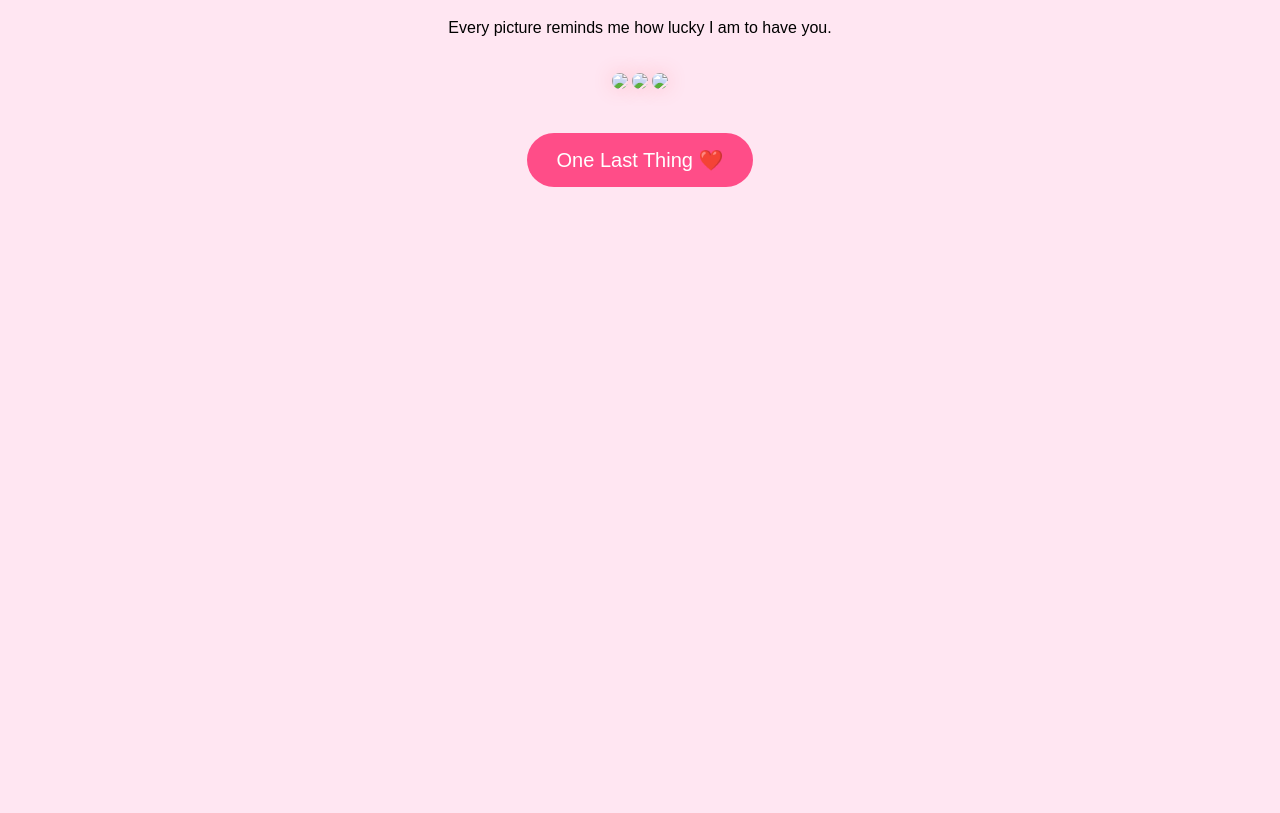
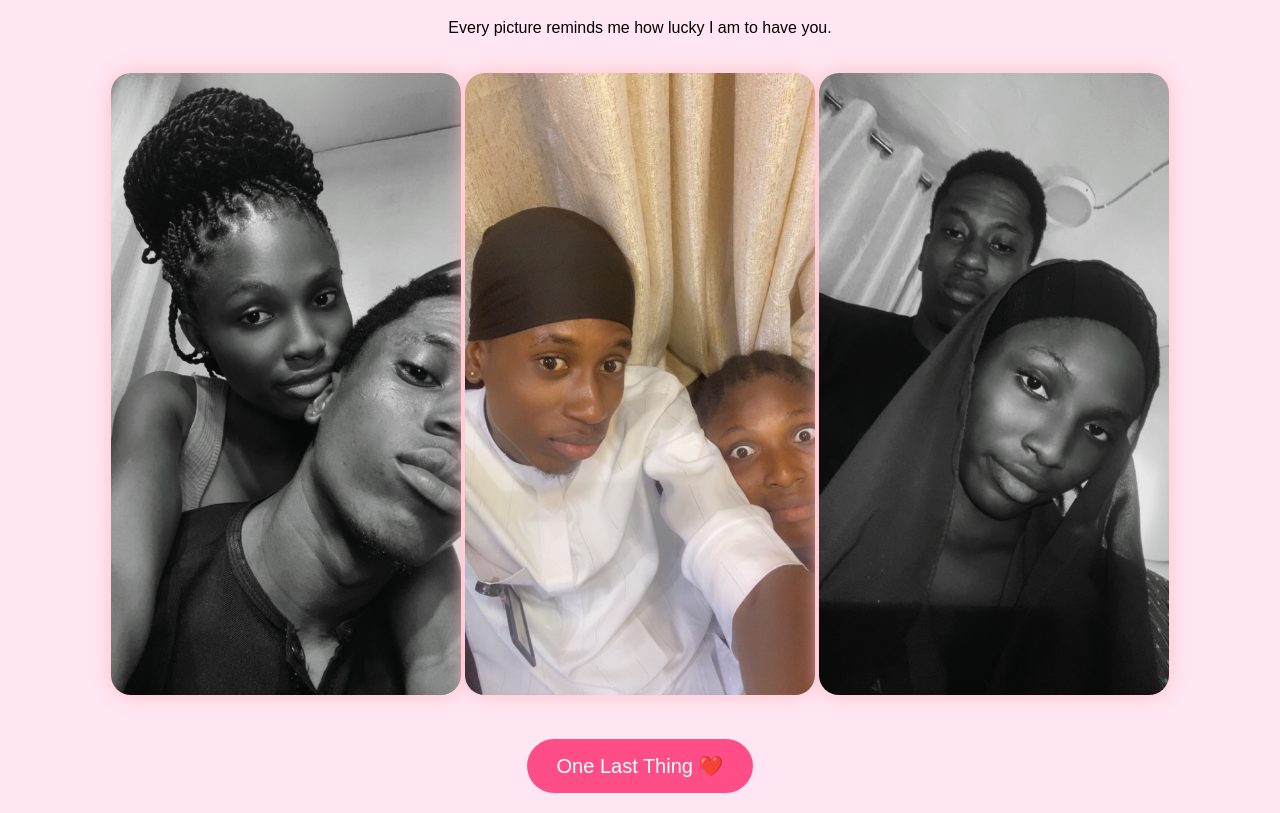
Before and after one commit to clickthisbabe/Apologizing-to-my-wife, a plain HTML site: page memories.html in a window 1280 px wide. Shown: the part 82-895 px from the top of the page. Before the commit the page ends 800 px from the top, so only its background shows below. Drawn offline with Linux system fonts and the light colour scheme.

Commit message:
Update memories.html

```diff
--- a/memories.html
+++ b/memories.html
@@ -43,9 +43,11 @@ margin-top:20px;
 
 <p>Every picture reminds me how lucky I am to have you.</p>
 
-<img src="photo1.jpg">
-<img src="photo2.jpg">
-<img src="photo3.jpg">
+<img src="IMG_4703.jpeg">
+
+<img src="IMG_4674.jpeg">
+
+<img src="IMG_4208.jpeg">
 
 <br>
 
```
